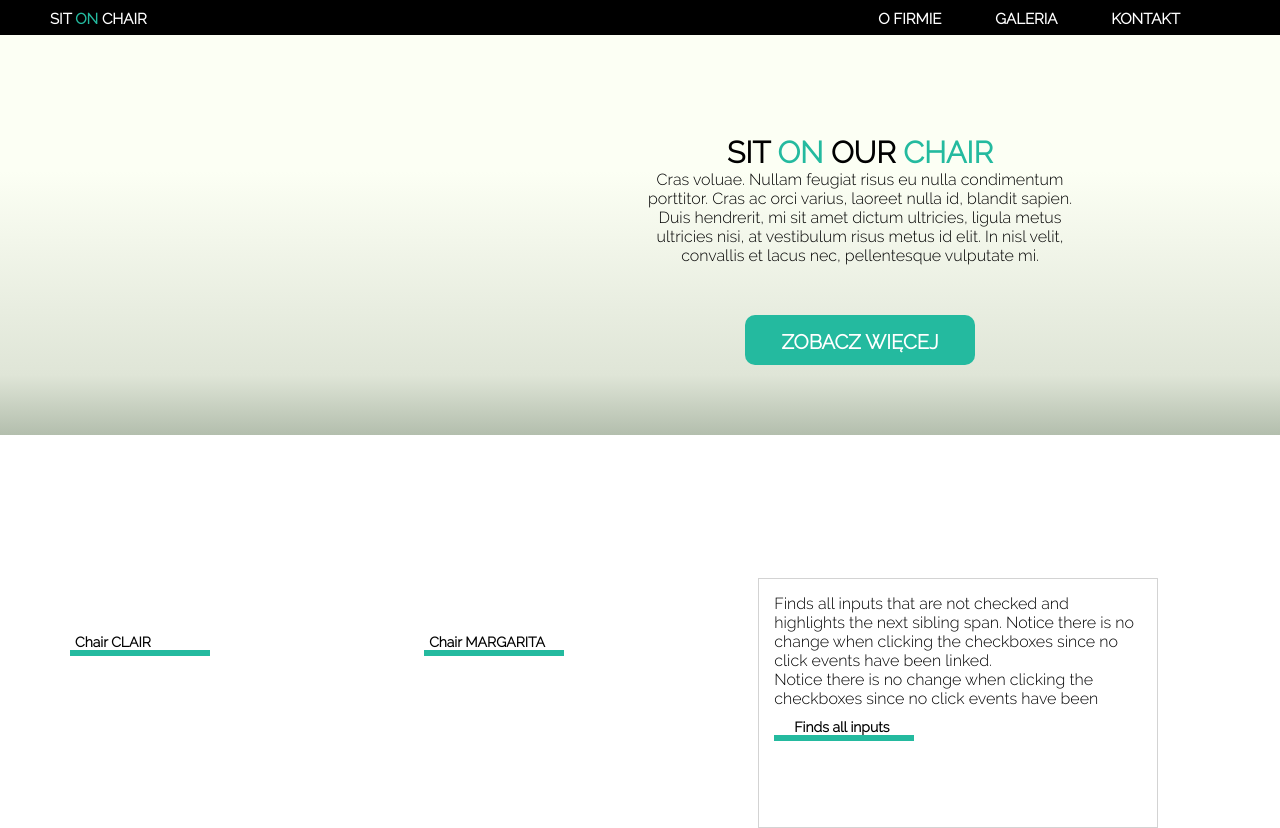
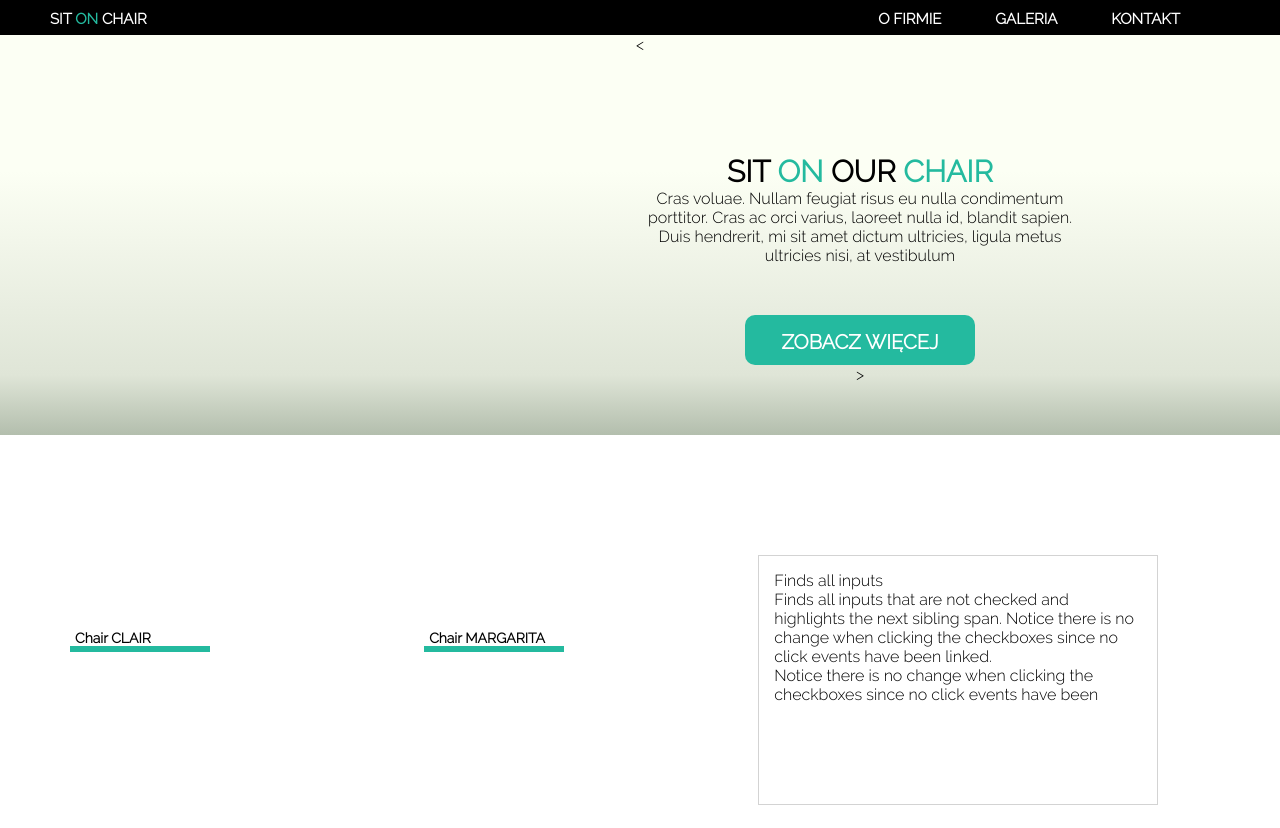
Before and after one commit to echobanda/Warsztat01, a plain HTML site: page index.html in a window 1280 px wide. After the commit the page ends 805 px from the top, so only its background shows below. Drawn offline with Linux system fonts and the light colour scheme.

Commit message:
Added next section

```diff
--- a/index.html
+++ b/index.html
@@ -27,24 +27,24 @@
   <div class="clear-fix"></div>
   <section class="slider">
     <div class="main-width">
-      <!-- <div id="leftright"><span><</span>
-      </div> -->
+      <div id="left"><span><</span>
+      </div>
       <div id="chair">
       </div>
       <div id="text">
         <p>
           <h1><span>SIT</span> <span id="color">ON</span> OUR <span id="color">CHAIR</span></h1></p>
-        <p>Cras voluae. Nullam feugiat risus eu nulla condimentum porttitor. Cras ac orci varius, laoreet nulla id, blandit sapien. Duis hendrerit, mi sit amet dictum ultricies, ligula metus ultricies nisi, at vestibulum risus metus id elit. In nisl velit,
-          convallis et lacus nec, pellentesque vulputate mi. </p>
+        <div class="clear-fix"></div>
+        <p>Cras voluae. Nullam feugiat risus eu nulla condimentum porttitor. Cras ac orci varius, laoreet nulla id, blandit sapien. Duis hendrerit, mi sit amet dictum ultricies, ligula metus ultricies nisi, at vestibulum </p>
         <div id="button">ZOBACZ WIĘCEJ
         </div>
-        <!-- <div id="leftright"><span>></span>
-        </div> -->
+        <div id="right"><span>></span>
+        </div>
       </div>
   </section>
   <div class="clear-fix"></div>
-  <section class="products">
-    <div class="main-width">
+  <div class="main-width">
+    <section class="products">
       <div class="content-box-a">
         <div id="opacity">
           <p id="baner"><span>Chair CLAIR</span></p>
@@ -56,11 +56,12 @@
         </div>
       </div>
       <div class="content-box-c">
-        <p id="baner_2">Finds all inputs</p>
+        <p>Finds all inputs</p>
         <p>Finds all inputs that are not checked and highlights the next sibling span. Notice there is no change when clicking the checkboxes since no click events have been linked.</p>
         <p>Notice there is no change when clicking the checkboxes since no click events have been</p>
       </div>
-    </div>
+  </div>
+  </div>
   </section>
 </body>
 
```
